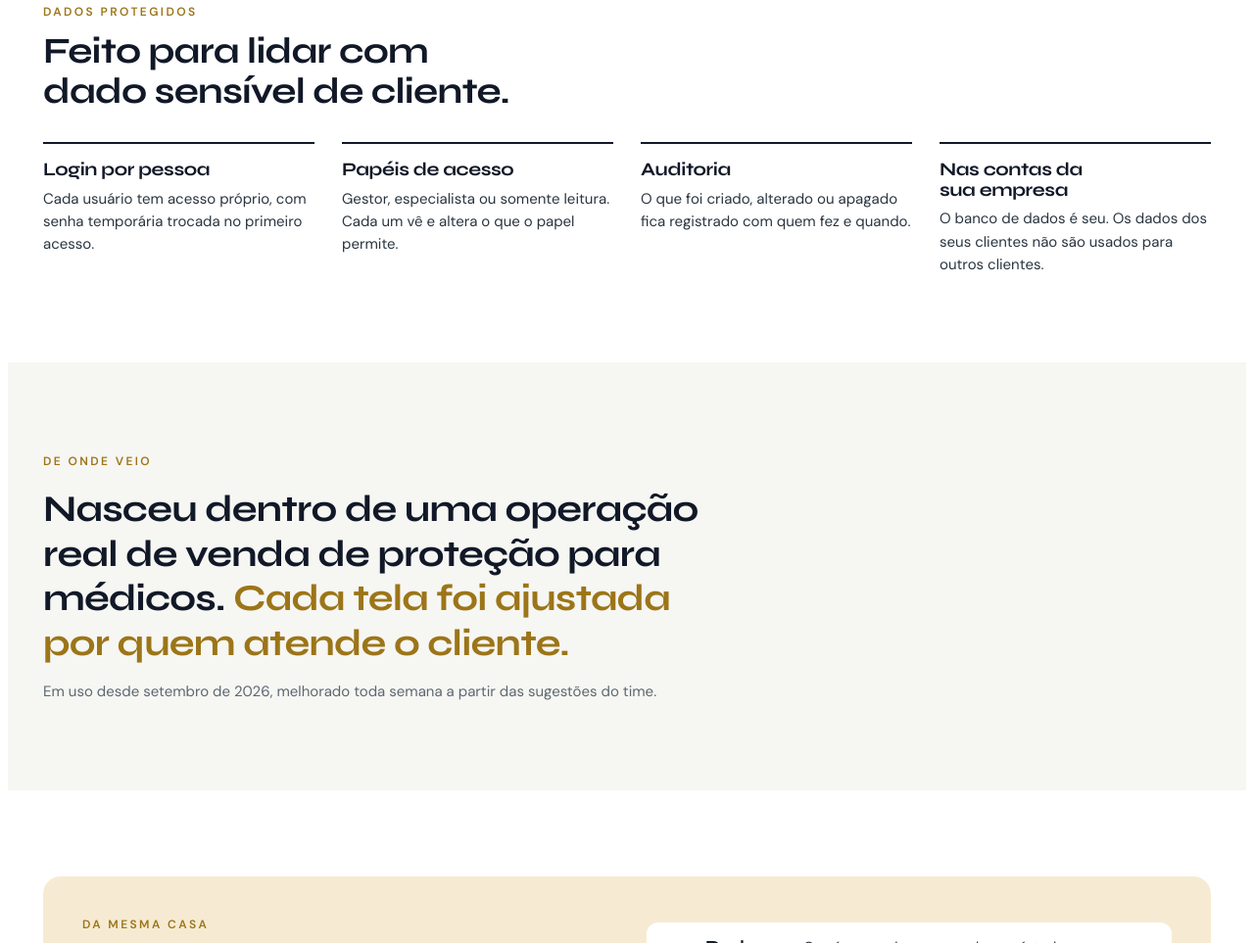
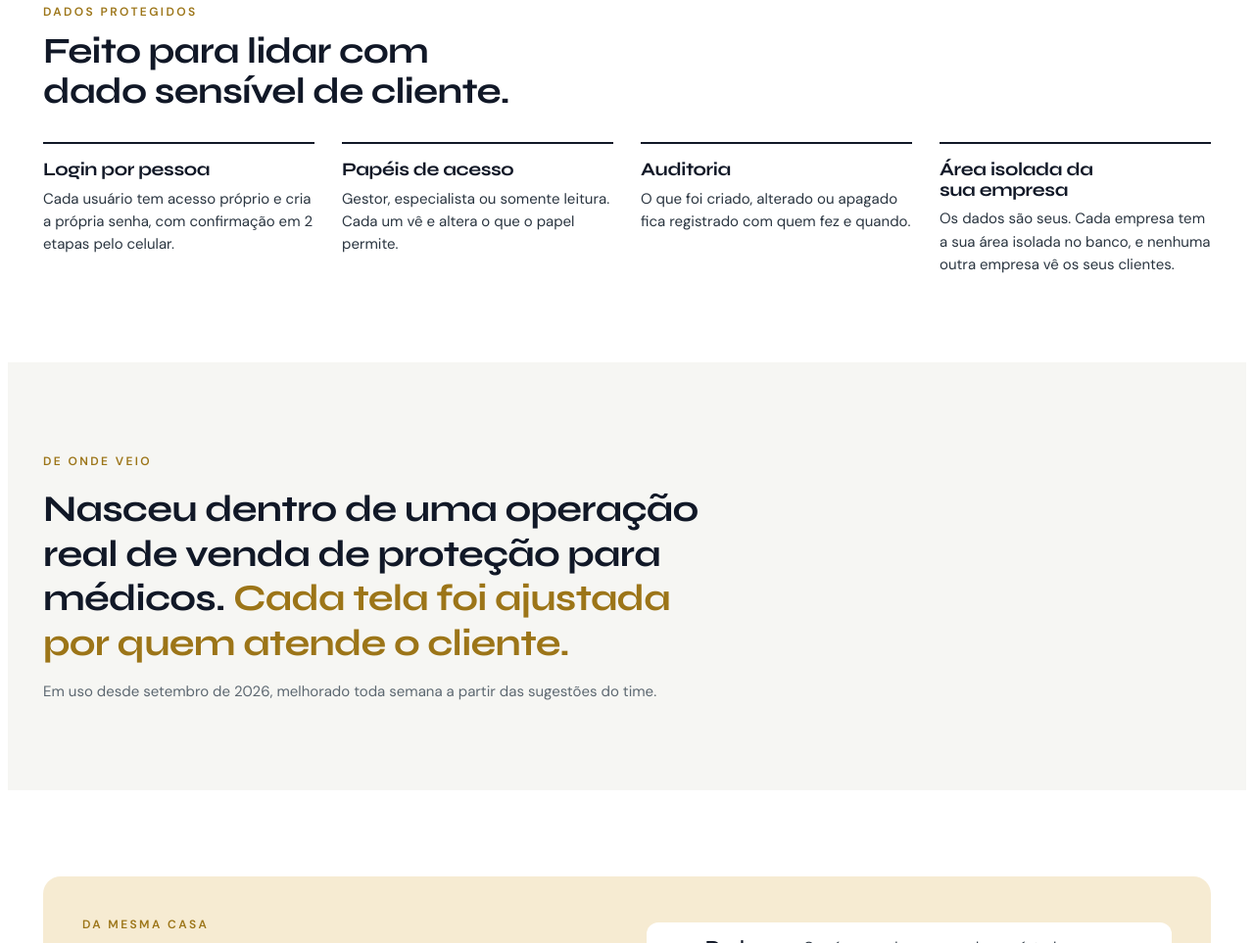
Before and after one commit to luizdeamo-sketch/crmalianca-site, a plain HTML site: page index.html in a window 1280 px wide. Shown: the part 5445-6408 px from the top of the page at 98% size. Drawn offline with Linux system fonts and the light colour scheme.

Commit message:
Texto de segurança igual ao contrato: área isolada por empresa (não banco próprio) e senha criada pela própria pessoa
Co-Authored-By: Claude Opus 5.5 <noreply@anthropic.com>

```diff
--- a/index.html
+++ b/index.html
@@ -504,10 +504,10 @@ footer .row a:hover { color: var(--gold-bright); }
         <h2>Feito para lidar com dado sensível de cliente.</h2>
       </div>
       <div class="trust">
-        <div><h3>Login por pessoa</h3><p>Cada usuário tem acesso próprio, com senha temporária trocada no primeiro acesso.</p></div>
+        <div><h3>Login por pessoa</h3><p>Cada usuário tem acesso próprio e cria a própria senha, com confirmação em 2 etapas pelo celular.</p></div>
         <div><h3>Papéis de acesso</h3><p>Gestor, especialista ou somente leitura. Cada um vê e altera o que o papel permite.</p></div>
         <div><h3>Auditoria</h3><p>O que foi criado, alterado ou apagado fica registrado com quem fez e quando.</p></div>
-        <div><h3>Nas contas da sua empresa</h3><p>O banco de dados é seu. Os dados dos seus clientes não são usados para outros clientes.</p></div>
+        <div><h3>Área isolada da sua empresa</h3><p>Os dados são seus. Cada empresa tem a sua área isolada no banco, e nenhuma outra empresa vê os seus clientes.</p></div>
       </div>
     </div>
   </section>
```
